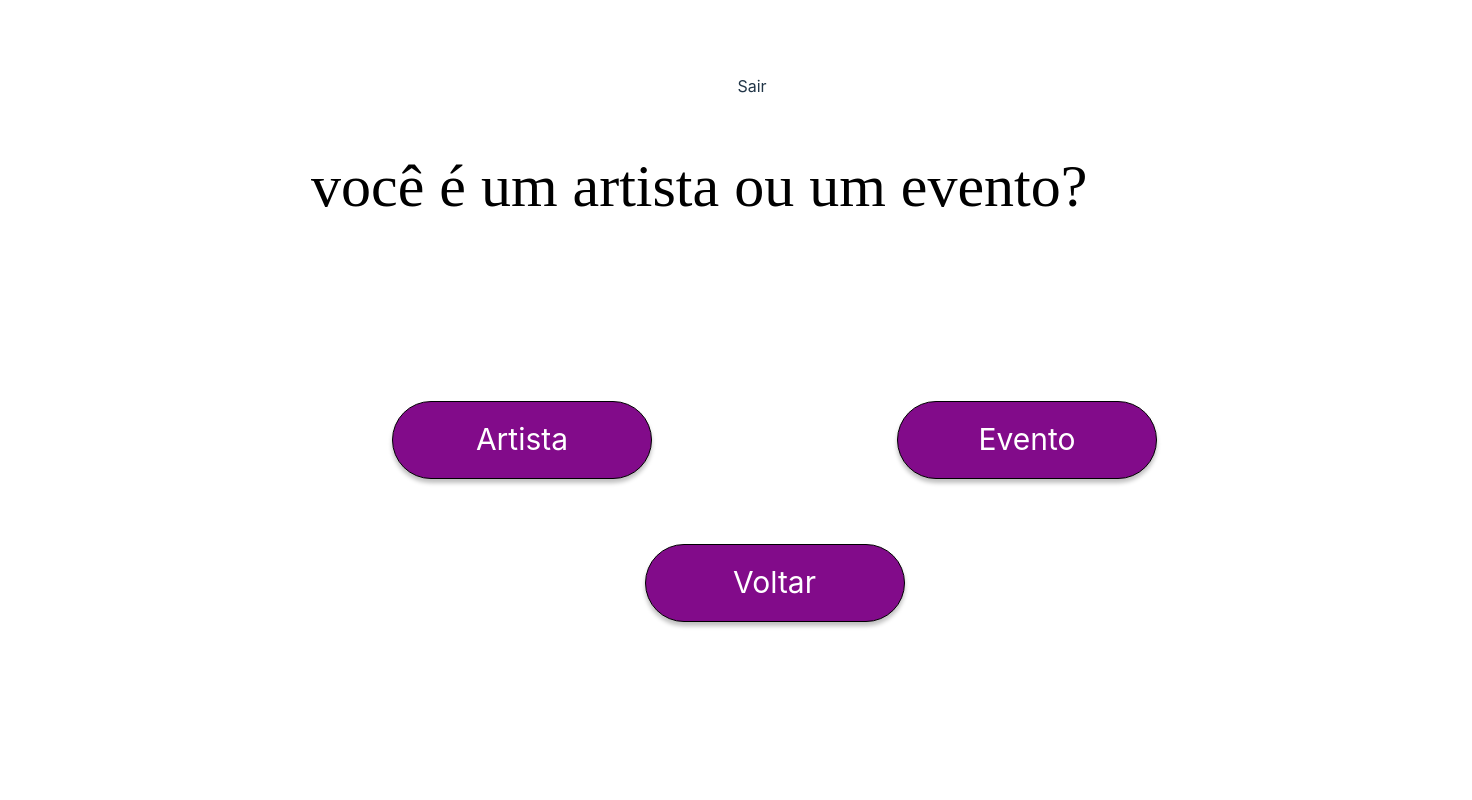
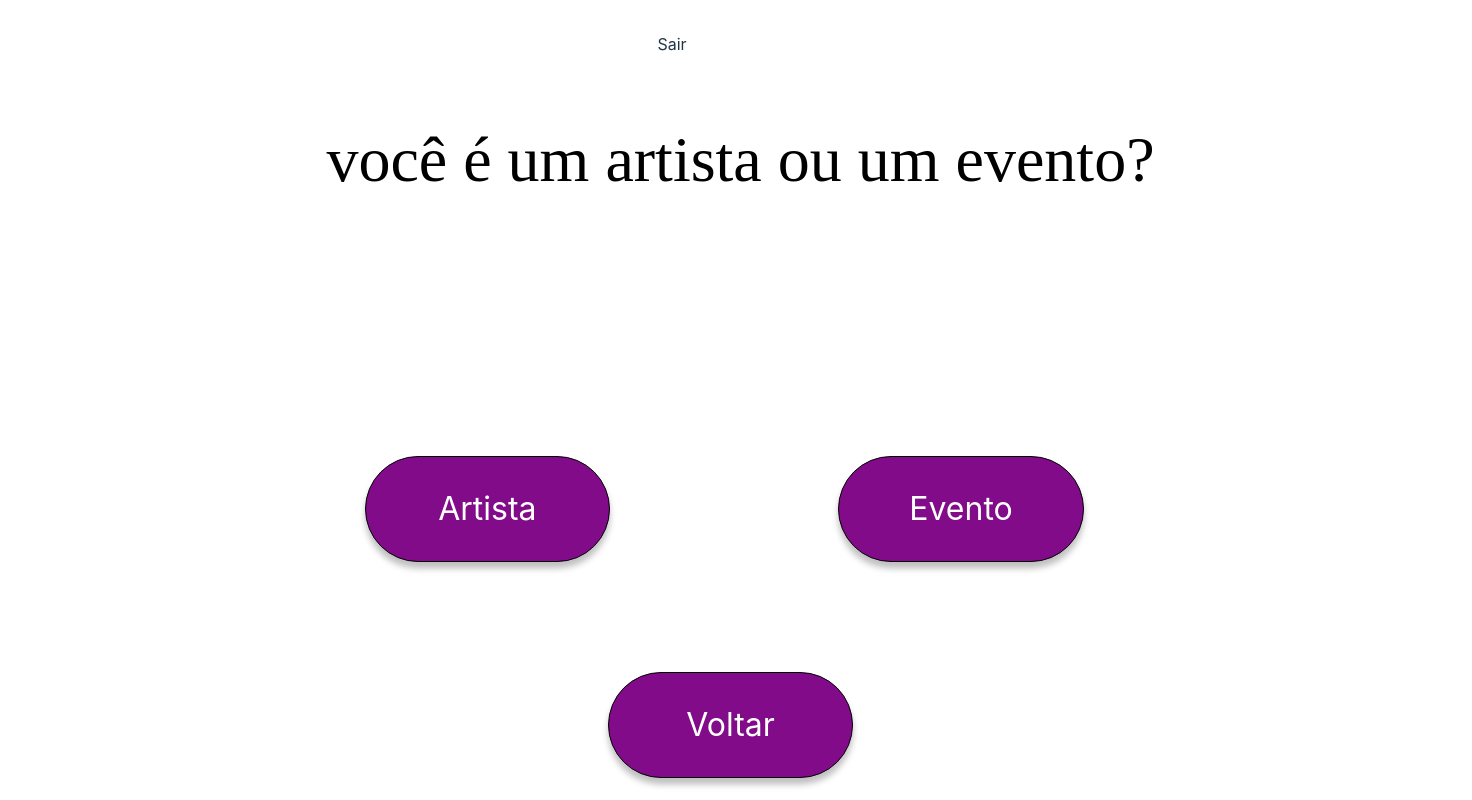
Before and after one commit to liviaguirao/aee, a React (Vite) app in the folder front-end/: page /filtros in a window 1280 px wide. Shown: the top 800 px of the page, 1472 px wide, since content can reach past the window. Built offline with nearby package versions, Linux system fonts and the light colour scheme.

Commit message:
Ajustando telas de filtros de eventos

```diff
--- a/front-end/src/pages/Filtro_evento.jsx
+++ b/front-end/src/pages/Filtro_evento.jsx
@@ -93,8 +93,8 @@ function Filtro_Evento() {
           {/* Filtro principal */}
           <div
             style={{
-              width: 356,
-              height: 41,
+              width: '30vw',
+              height: '6vh',
               position: 'relative',
               background: 'rgba(255, 0, 84, 0.19)',
               borderRadius: 16,
@@ -102,7 +102,8 @@ function Filtro_Evento() {
               display: 'flex',
               justifyContent: 'space-between',
               alignItems: 'center',
-              padding: '0 20px'
+              left: '2vw',
+              padding: '0 1vw'
             }}
             onClick={() => handleExpandFilter(filter.label)}
           >
@@ -120,15 +121,15 @@ function Filtro_Evento() {
               style={{
                 marginLeft: 20,
                 marginTop: 10,
-                padding: '10px 0',
+                padding: '0.5vw 0',
                 background: 'rgba(255, 0, 84, 0.1)',
                 borderRadius: 8,
-                width: 'calc(100% - 40px)',
+                width: 'calc(60vw)',
               }}
             >
               {filter.label === 'País' ? (
                 filter.options.map((option, idx) => (
-                  <div key={idx} style={{ marginBottom: 10, display: 'flex', alignItems: 'center' }}>
+                  <div key={idx} style={{ marginBottom: '1vh', display: 'flex', alignItems: 'center' }}>
                     <input
                       type="radio"
                       id={`country-${option}`}
@@ -141,14 +142,14 @@ function Filtro_Evento() {
                         setSelectedCities([]); // Resetar cidades ao mudar de país
                       }}
                     />
-                    <label htmlFor={`country-${option}`} style={{ marginLeft: 8, fontSize: 20 }}>
+                    <label htmlFor={`country-${option}`} style={{ marginLeft: '1vw', fontSize: '100%' }}>
                       {option}
                     </label>
                   </div>
                 ))
               ) : filter.label === 'Estado' ? (
                 filter.options.map((option, idx) => (
-                  <div key={idx} style={{ marginBottom: 10, display: 'flex', alignItems: 'center' }}>
+                  <div key={idx} style={{ marginBottom: '1vh', display: 'flex', alignItems: 'center' }}>
                     <input
                       type="radio"
                       id={`state-${option}`}
@@ -160,14 +161,14 @@ function Filtro_Evento() {
                         setSelectedCities([]); // Resetar cidades ao mudar de estado
                       }}
                     />
-                    <label htmlFor={`state-${option}`} style={{ marginLeft: 8, fontSize: 20 }}>
+                    <label htmlFor={`state-${option}`} style={{ marginLeft: '1vw', fontSize: '100%' }}>
                       {option}
                     </label>
                   </div>
                 ))
               ) : filter.label === 'Cidade' ? (
                 filter.options.map((option, idx) => (
-                  <div key={idx} style={{ marginBottom: 10, display: 'flex', alignItems: 'center' }}>
+                  <div key={idx} style={{ marginBottom: '1vh', display: 'flex', alignItems: 'center' }}>
                     <input
                       type="radio"
                       id={`city-${option}`}
@@ -178,14 +179,15 @@ function Filtro_Evento() {
                         setSelectedCities(e.target.value); // Resetar cidades ao mudar de estado
                       }}
                     />
-                    <label htmlFor={`city-${option}`} style={{ marginLeft: 8, fontSize: 20 }}>
+                    <label htmlFor={`city-${option}`} style={{ marginLeft: '1vw', fontSize: '100%' }}>
                       {option}
                     </label>
                   </div>
                 ))
               ) : filter.label === 'Data' ? (
-                <div style={{ marginTop: 10, display: 'flex', justifyContent: 'flex-start' }}>
+                <div style={{ marginTop: '1vh', display: 'flex', justifyContent: 'flex-start' }}>
                   <DatePicker
+                    top='1vh'
                     selected={selectedDate}
                     onChange={(date) => setSelectedDate(date)}
                     dateFormat="dd/MM/yyyy"
--- a/front-end/src/pages/Sel_filtros.jsx
+++ b/front-end/src/pages/Sel_filtros.jsx
@@ -27,13 +27,13 @@ function Sel_filtros() {
 
   return (
     <>
-      <div style={{width: 1440, height: 653, position: 'relative', background: 'white'}}>
+      <div style={{width: '100vw', height: '100vh', position: 'relative', background: 'white'}}>
         <Button
           text="Sair"
           // onClick={handleSairClick} // Substitua handleSairClick pela função que lida com o clique do botão
           className="button-sair"
         />
-        <div style={{left: 279, top: 67, position: 'absolute', textAlign: 'center', color: 'black', fontSize: 60, fontFamily: 'Manjari', fontWeight: '400', textTransform: 'lowercase', wordWrap: 'break-word'}}>Você é um artista ou um evento?</div>
+        <div style={{left: '23vw', top: '10vh', position: 'absolute', textAlign: 'center', color: 'black', fontSize: '400%', fontFamily: 'Manjari', fontWeight: '400', textTransform: 'lowercase', wordWrap: 'break-word'}}>Você é um artista ou um evento?</div>
         <Button
           text="Artista"
           onClick={handleFilterClick_artista}
--- a/front-end/src/styles/Style.css
+++ b/front-end/src/styles/Style.css
@@ -9,7 +9,7 @@
     word-wrap: break-word;
     cursor: pointer;
     background: #820B8A;
-    box-shadow: 0px 4px 4px rgba(0, 0, 0, 0.25);
+    box-shadow: 0vh 0.5vw 0.8vh rgba(0, 0, 0, 0.25);
     border-radius: 40vw;
     border: 0.05vw solid black;
     position: absolute;
@@ -30,7 +30,7 @@
     word-wrap: break-word;
     cursor: pointer;
     background: #820B8A;
-    box-shadow: 0px 4px 4px rgba(0, 0, 0, 0.25);
+    box-shadow: 0vh 0.5vw 0.8vh rgba(0, 0, 0, 0.25);
     border-radius: 40vw;
     border: 0.05vw solid black;
     position: absolute;
@@ -51,7 +51,7 @@
     word-wrap: break-word;
     cursor: pointer;
     background: #820B8A;
-    box-shadow: 0px 4px 4px rgba(0, 0, 0, 0.25);
+    box-shadow: 0vh 0.5vw 0.8vh rgba(0, 0, 0, 0.25);
     border-radius: 40vw;
     border: 0.05vw solid black;
     position: absolute;
@@ -72,7 +72,7 @@
     word-wrap: break-word;
     cursor: pointer;
     background: #820B8A;
-    box-shadow: 0px 4px 4px rgba(0, 0, 0, 0.25);
+    box-shadow: 0vh 0.5vw 0.8vh rgba(0, 0, 0, 0.25);
     border-radius: 40vw;
     border: 0.05vw solid black;
     position: absolute;
@@ -93,7 +93,7 @@
     word-wrap: break-word;
     cursor: pointer;
     background: #820B8A;
-    box-shadow: 0px 4px 4px rgba(0, 0, 0, 0.25);
+    box-shadow: 0vh 0.5vw 0.8vh rgba(0, 0, 0, 0.25);
     border-radius: 40vw;
     border: 0.05vw solid black;
     position: absolute;
@@ -114,7 +114,7 @@
     word-wrap: break-word;
     cursor: pointer;
     background: #820B8A;
-    box-shadow: 0px 4px 4px rgba(0, 0, 0, 0.25);
+    box-shadow: 0vh 0.5vw 0.8vh rgba(0, 0, 0, 0.25);
     border-radius: 40px;
     border: 1px black solid;
     position: absolute;
@@ -129,20 +129,20 @@
     justify-content: center;
     align-items: center;
     color: white;
-    font-size: 30px;
+    font-size: 200%;
     font-family: 'Inter', sans-serif;
     font-weight: 400;
     word-wrap: break-word;
     cursor: pointer;
     background: #820B8A;
-    box-shadow: 0px 4px 4px rgba(0, 0, 0, 0.25);
-    border-radius: 40px;
-    border: 1px black solid;
+    box-shadow: 0vh 0.5vw 0.8vh rgba(0, 0, 0, 0.25);
+    border-radius: 40vw;
+    border: 0.05vw solid black;
     position: absolute;
-    width: 258px;
-    height: 76px;
-    left: 360px;
-    top: 327px;
+    width: 19vw;
+    height: 13vh;
+    left: 26vw;
+    top: 53vh;
   }
 
   .button-evento{
@@ -150,20 +150,20 @@
     justify-content: center;
     align-items: center;
     color: white;
-    font-size: 30px;
+    font-size: 200%;
     font-family: 'Inter', sans-serif;
     font-weight: 400;
     word-wrap: break-word;
     cursor: pointer;
     background: #820B8A;
-    box-shadow: 0px 4px 4px rgba(0, 0, 0, 0.25);
-    border-radius: 40px;
-    border: 1px black solid;
+    box-shadow: 0vh 0.5vw 0.8vh rgba(0, 0, 0, 0.25);
+    border-radius: 40vw;
+    border: 0.05vw solid black;
     position: absolute;
-    width: 258px;
-    height: 76px;
-    left: 865px;
-    top: 327px;
+    width: 19vw;
+    height: 13vh;
+    left: 63vw;
+    top: 53vh;
   }
 
   .button-publicar{
@@ -177,7 +177,7 @@
     word-wrap: break-word;
     cursor: pointer;
     background: #820B8A;
-    box-shadow: 0px 4px 4px rgba(0, 0, 0, 0.25);
+    box-shadow: 0vh 0.5vw 0.8vh rgba(0, 0, 0, 0.25);
     border-radius: 40vw;
     border: 0.05vw solid black;
     position: absolute;
@@ -192,20 +192,20 @@
     justify-content: center;
     align-items: center;
     color: white;
-    font-size: 30px;
+    font-size: 200%;
     font-family: 'Inter', sans-serif;
     font-weight: 400;
     word-wrap: break-word;
     cursor: pointer;
     background: #820B8A;
-    box-shadow: 0px 4px 4px rgba(0, 0, 0, 0.25);
-    border-radius: 40px;
-    border: 1px black solid;
+    box-shadow: 0vh 0.5vw 0.8vh rgba(0, 0, 0, 0.25);
+    border-radius: 40vw;
+    border: 0.05vw solid black;
     position: absolute;
-    width: 258px;
-    height: 76px;
-    left: 612.5px;
-    top: 470px;
+    width: 19vw;
+    height: 13vh;
+    left: 45vw;
+    top: 80vh;
   }
 
   .popup-background {
```
